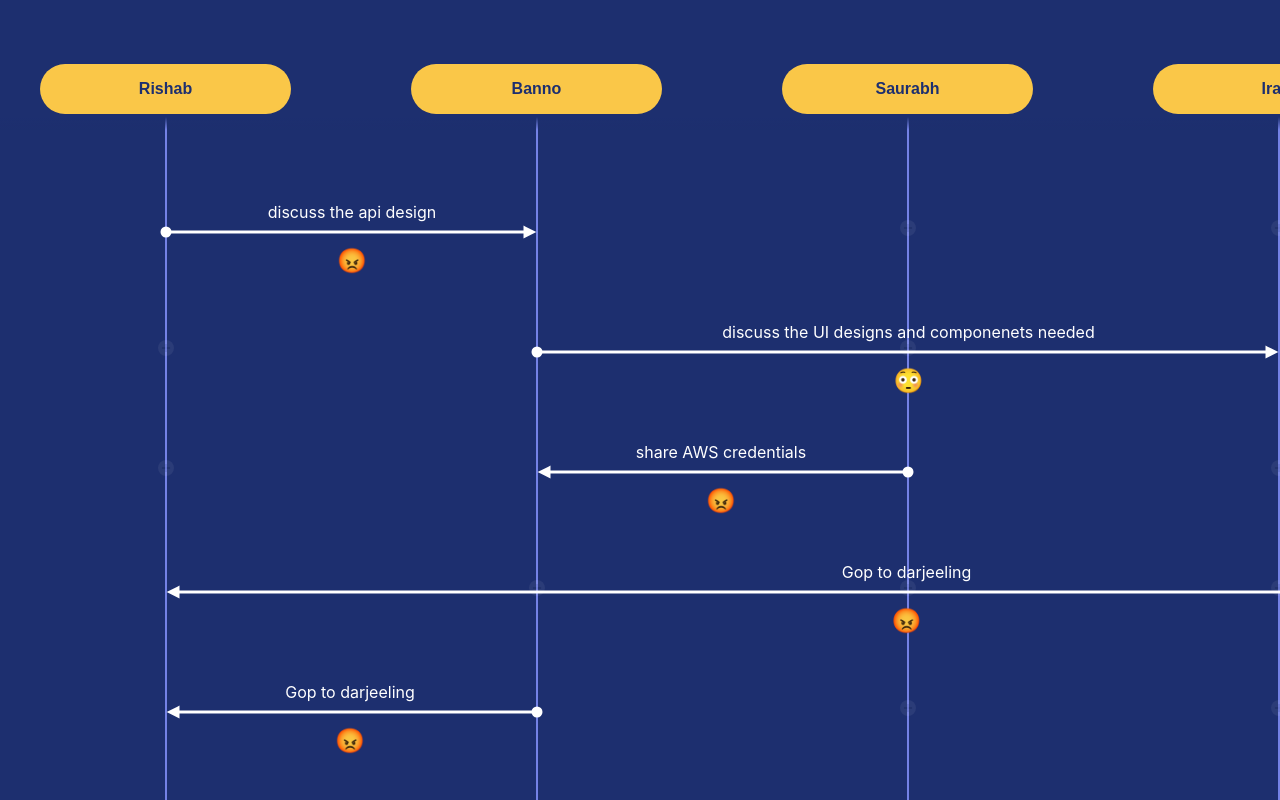
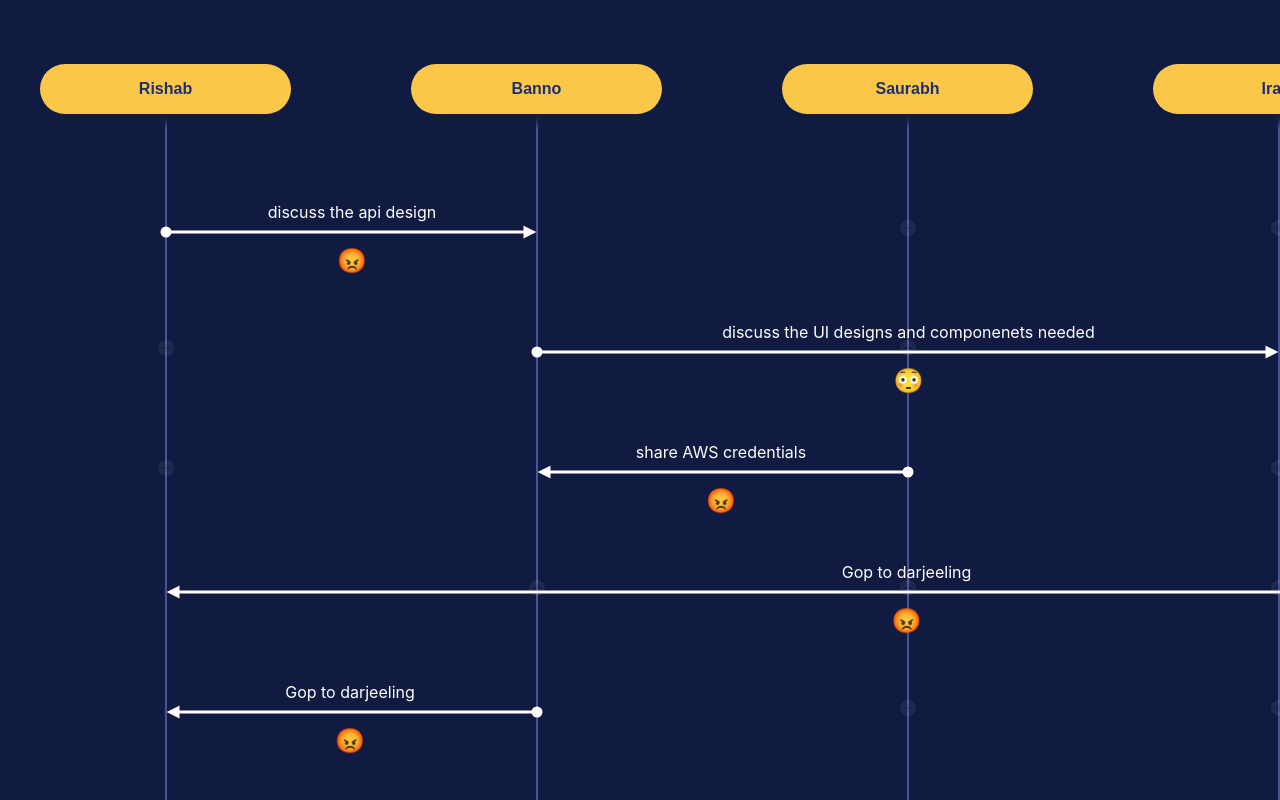
Before and after one commit to RishabhReactJS/ecosys_map, a React (Create React App) app: page / in a window 1280 px wide. Built offline with nearby package versions, Linux system fonts and the light colour scheme.

Commit message:
colors updated

```diff
--- a/src/App.css
+++ b/src/App.css
@@ -1,5 +1,5 @@
 body{
-  background: #1D2F6F;
+  background: hsl(227, 59%, 16%);
 }
 .App {
   text-align: center;
@@ -73,7 +73,7 @@ li{
 .header{
   z-index: 98;
   background: rgb(29,47,111);
-  background: linear-gradient(180deg, rgba(29,47,111,1) 90%, rgba(0,212,255,0) 100%);
+  background: linear-gradient(180deg,hsl(227, 59%, 16%) 90%, rgba(0,212,255,0) 100%);
   width: 100vw;
   height: 130px;
   position: fixed;
--- a/src/components/Threads/thread.css
+++ b/src/components/Threads/thread.css
@@ -6,7 +6,7 @@
     flex-direction: column;
 }
 .vl {
-    border-left: 2px solid #8391fada;
+    border-left: 2px solid hsla(233, 92%, 75%, 0.48);
     height: 120px;
   }
 
```
